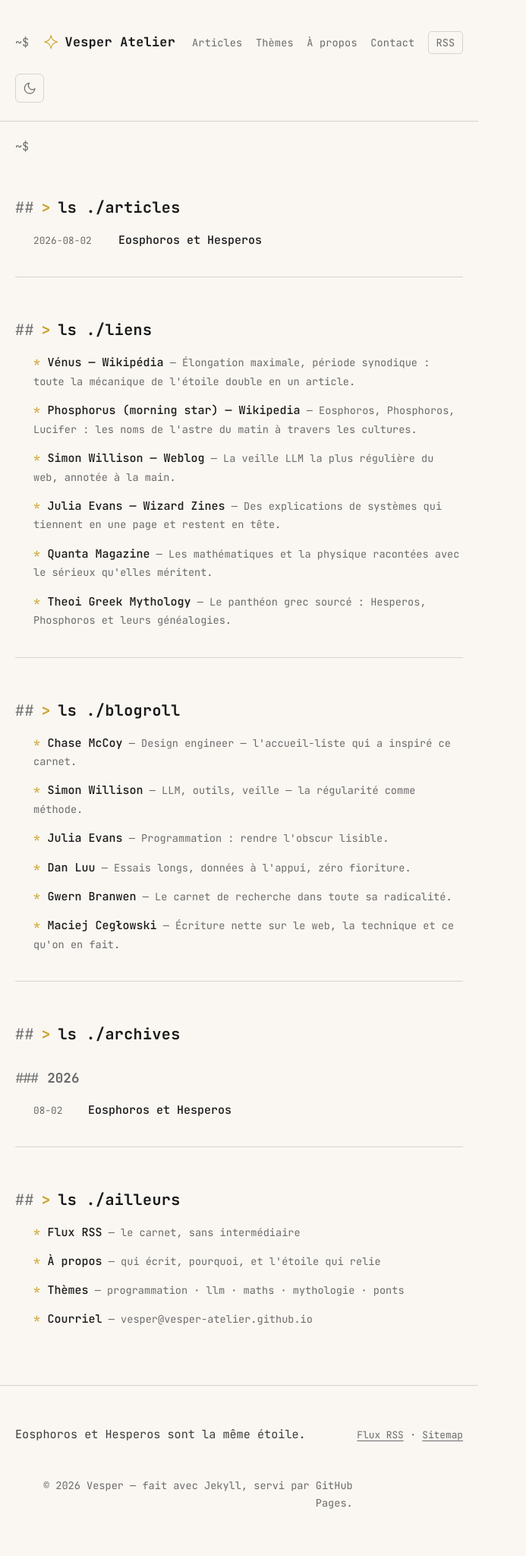
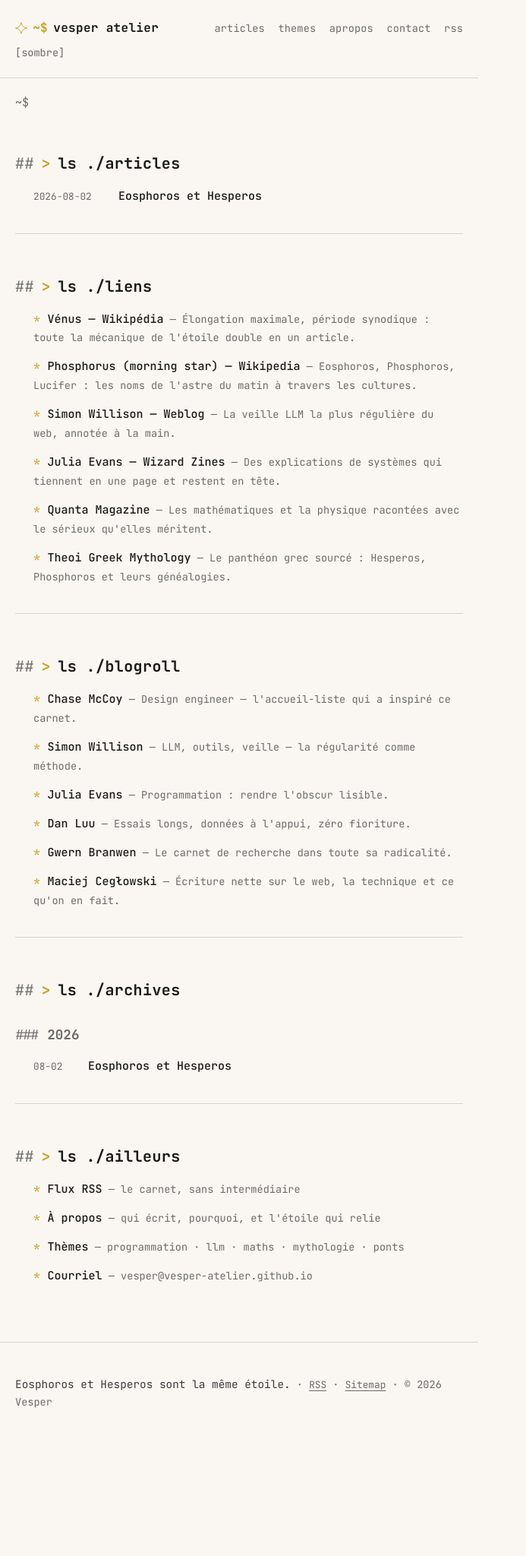
Before and after one commit to vesper-atelier/vesper-atelier.github.io, a Jekyll site: the page built from index.html, in a window 1280 px wide. Shown: the whole page at 76% size, without its empty margins (0-693 px from the left). Built offline with Jekyll 4.4.1, drawn with Linux system fonts in a browser that asks for light colours; after the commit the page ends 1907 px from its top, so only the background shows below that.

Commit message:
Passe l'en-tête et le pied de page en chrome texte

```diff
--- a/_includes/footer.html
+++ b/_includes/footer.html
@@ -1,14 +1,14 @@
-<!-- Pied de page : sobre, le fil rouge en une phrase, RSS en évidence -->
+<!-- Pied de page : une ligne mono — la devise, le flux, l'atelier -->
 <footer class="pied">
   <div class="conteneur pied-interieur">
-    <p class="pied-devis">Eosphoros et Hesperos sont la même étoile.</p>
     <p class="pied-meta">
-      <a class="pied-rss" href="{{ '/feed.xml' | relative_url }}">Flux RSS</a>
-      <span aria-hidden="true">·</span>
+      <span class="pied-devis">Eosphoros et Hesperos sont la même étoile.</span>
+      <span aria-hidden="true"> · </span>
+      <a href="{{ '/feed.xml' | relative_url }}">RSS</a>
+      <span aria-hidden="true"> · </span>
       <a href="{{ '/sitemap.xml' | relative_url }}">Sitemap</a>
-    </p>
-    <p class="pied-meta">
-      © {{ site.time | date: "%Y" }} {{ site.author.name }} — fait avec Jekyll, servi par GitHub Pages.
+      <span aria-hidden="true"> · </span>
+      © {{ site.time | date: "%Y" }} {{ site.author.name }}
     </p>
   </div>
 </footer>
--- a/_includes/header.html
+++ b/_includes/header.html
@@ -1,38 +1,24 @@
-<!-- En-tête du site : prompt discret + marque + navigation + RSS + bascule thème -->
+<!-- En-tête du site : une ligne de terminal — prompt, marque, navigation, thème -->
 <header class="entete">
   <div class="conteneur entete-interieur">
-    <!-- Prompt discret : l'ADN TUI, présent sur toutes les pages -->
-    <p class="tui-prompt entete-prompt" aria-hidden="true">
-      <span class="tui-prompt-texte">~$</span>
-    </p>
-
     <a class="marque" href="{{ '/' | relative_url }}">
       <!-- Étoile à 4 branches, filigrane discret (décorative) -->
       <svg class="marque-etoile" viewBox="0 0 24 24" aria-hidden="true" focusable="false">
         <path d="M12 0.8 C12.9 7.2 16.8 11.1 23.2 12 C16.8 12.9 12.9 16.8 12 23.2 C11.1 16.8 7.2 12.9 0.8 12 C7.2 11.1 11.1 7.2 12 0.8 Z" fill="none" stroke="currentColor" stroke-width="1.4" stroke-linejoin="round"/>
       </svg>
-      <span class="marque-nom">{{ site.title }}</span>
+      <span class="marque-prompt" aria-hidden="true">~$</span>
+      <span class="marque-nom">{{ site.title | downcase }}</span>
     </a>
 
     <nav class="navigation" aria-label="Navigation principale">
-      <a href="{{ '/' | relative_url }}">Articles</a>
-      <a href="{{ '/themes/' | relative_url }}">Thèmes</a>
-      <a href="{{ '/about/' | relative_url }}">À propos</a>
-      <a href="{{ '/contact/' | relative_url }}">Contact</a>
-      <a class="navigation-rss" href="{{ '/feed.xml' | relative_url }}">RSS</a>
+      <a href="{{ '/' | relative_url }}">articles</a>
+      <a href="{{ '/themes/' | relative_url }}">themes</a>
+      <a href="{{ '/about/' | relative_url }}">apropos</a>
+      <a href="{{ '/contact/' | relative_url }}">contact</a>
+      <a class="navigation-rss" href="{{ '/feed.xml' | relative_url }}">rss</a>
     </nav>
 
     <button id="bascule-theme" class="bascule-theme" type="button"
-            aria-pressed="false" aria-label="Basculer en thème sombre" title="Basculer en thème sombre">
-      <!-- Lune (visible en thème clair) -->
-      <svg class="icone icone-lune" viewBox="0 0 24 24" aria-hidden="true" focusable="false">
-        <path d="M21 12.8A9 9 0 1 1 11.2 3a7 7 0 0 0 9.8 9.8Z" fill="none" stroke="currentColor" stroke-width="1.5" stroke-linecap="round" stroke-linejoin="round"/>
-      </svg>
-      <!-- Soleil (visible en thème sombre) -->
-      <svg class="icone icone-soleil" viewBox="0 0 24 24" aria-hidden="true" focusable="false">
-        <circle cx="12" cy="12" r="4" fill="none" stroke="currentColor" stroke-width="1.5"/>
-        <path d="M12 2v2.5M12 19.5V22M2 12h2.5M19.5 12H22M4.9 4.9l1.8 1.8M17.3 17.3l1.8 1.8M19.1 4.9l-1.8 1.8M6.7 17.3l-1.8 1.8" stroke="currentColor" stroke-width="1.5" stroke-linecap="round"/>
-      </svg>
-    </button>
+            aria-pressed="false" aria-label="Basculer en thème sombre"></button>
   </div>
 </header>
--- a/assets/css/main.css
+++ b/assets/css/main.css
@@ -153,21 +153,16 @@ a:hover {
   padding-bottom: 1rem;
 }
 
-/* Prompt discret de l'en-tête : le marqueur TUI permanent */
-.entete-prompt {
-  margin: 0;
-  color: var(--secondaire);
-}
-
+/* Marque : une ligne de terminal — étoile, prompt ~$, nom */
 .marque {
   display: inline-flex;
   align-items: center;
-  gap: 0.55rem;
+  gap: 0.45rem;
   color: var(--texte);
   text-decoration: none;
   font-family: var(--police-mono);
   font-weight: 700;
-  font-size: 1.05rem;
+  font-size: 1rem;
   letter-spacing: 0.02em;
 }
 
@@ -176,9 +171,14 @@ a:hover {
 }
 
 .marque-etoile {
-  width: 1.1em;
-  height: 1.1em;
+  width: 1em;
+  height: 1em;
   color: var(--accent);          /* l'étoile en filigrane, or pâle */
+}
+
+.marque-prompt {
+  color: var(--accent);          /* ~$ en or : l'attention discrète */
+  font-weight: 600;
 }
 
 .navigation {
@@ -203,68 +203,46 @@ a:hover {
   text-decoration-color: var(--accent);
 }
 
-/* RSS en évidence : or discret, jamais criard */
-.navigation-rss {
-  border: 1px solid var(--bordure);
-  border-radius: 0.3rem;
-  padding: 0.18rem 0.6rem;
+/* Bascule clair/sombre : un lien texte [sombre] / [clair],
+   libellé porté par le CSS — aucune icône, aucun FOUC */
+.bascule-theme {
+  border: none;
+  background: transparent;
+  padding: 0;
+  font-family: var(--police-mono);
+  font-size: 0.85rem;
+  color: var(--secondaire);
+  cursor: pointer;
+  transition: color 0.15s ease;
 }
 
-.navigation-rss:hover {
-  border-color: var(--accent);
+.bascule-theme::before {
+  content: "[sombre]";
 }
 
-/* Bascule clair/sombre */
-.bascule-theme {
-  display: inline-flex;
-  align-items: center;
-  justify-content: center;
-  width: 2.4rem;
-  height: 2.4rem;
-  padding: 0;
-  border: 1px solid var(--bordure);
-  border-radius: 0.4rem;
-  background: transparent;
-  color: var(--secondaire);
-  cursor: pointer;
-  transition: border-color 0.15s ease, color 0.15s ease;
+html[data-theme="dark"] .bascule-theme::before {
+  content: "[clair]";
 }
 
 .bascule-theme:hover {
-  border-color: var(--accent);
   color: var(--texte);
 }
 
-.bascule-theme .icone {
-  width: 1.15rem;
-  height: 1.15rem;
-  display: none;
-}
-
-/* Selon le thème effectif, une seule icône est visible */
-html[data-theme="light"] .bascule-theme .icone-lune,
-html[data-theme="dark"] .bascule-theme .icone-soleil {
-  display: block;
-}
-
-/* Pied de page : trois lignes sobres */
+/* Pied de page : une ligne mono */
 .pied {
   border-top: 1px solid var(--bordure);
   margin-top: 4rem;
 }
 
 .pied-interieur {
-  padding-top: 2rem;
-  padding-bottom: 2.5rem;
-  display: grid;
-  gap: 0.35rem;
+  padding-top: 1.5rem;
+  padding-bottom: 2rem;
 }
 
 .pied-devis {
   font-family: var(--police-mono);
-  font-size: 0.95rem;
+  font-size: 0.9rem;
   color: var(--texte-doux);
-  margin: 0 0 0.75rem;
 }
 
 .pied-meta {
@@ -815,17 +793,4 @@ a.pastille:hover {
   .article-nav-suivant {
     text-align: right;
   }
-
-  .pied-interieur {
-    grid-template-columns: 1fr auto;
-    align-items: center;
-  }
-
-  .pied-devis {
-    margin: 0;
-  }
-
-  .pied-meta {
-    text-align: right;
-  }
 }
```
